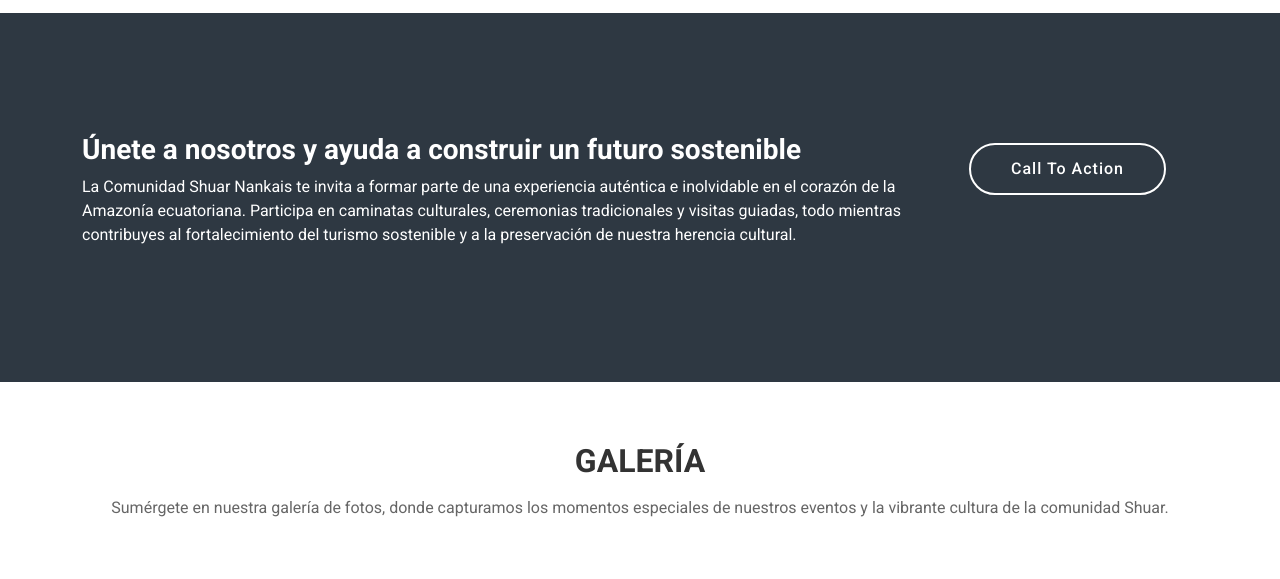
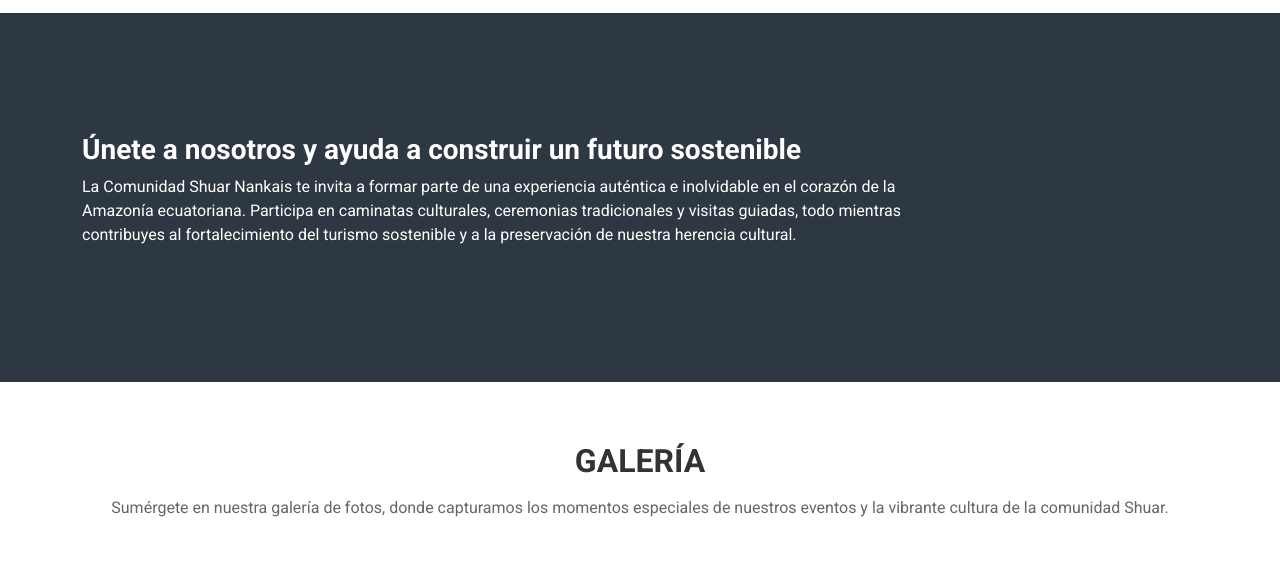
Before and after one commit to Nankais/nankais.github.io, a plain HTML site: page index.html in a window 1280 px wide. Shown: the part 1660-2239 px from the top of the page. Drawn offline with Linux system fonts and the light colour scheme.

Commit message:
Update index.html

```diff
--- a/index.html
+++ b/index.html
@@ -161,9 +161,11 @@
             <h3>Únete a nosotros y ayuda a construir un futuro sostenible</h3>
             <p>La Comunidad Shuar Nankais te invita a formar parte de una experiencia auténtica e inolvidable en el corazón de la Amazonía ecuatoriana. Participa en caminatas culturales, ceremonias tradicionales y visitas guiadas, todo mientras contribuyes al fortalecimiento del turismo sostenible y a la preservación de nuestra herencia cultural.</p>
           </div>
+          <!--
           <div class="col-xl-3 cta-btn-container text-center">
-            <a class="cta-btn align-middle" href="#">Call To Action</a>
+            <a class="cta-btn align-middle" href="#">Llamado a la acción</a>
           </div>
+          -->
         </div>
 
       </div>
```
